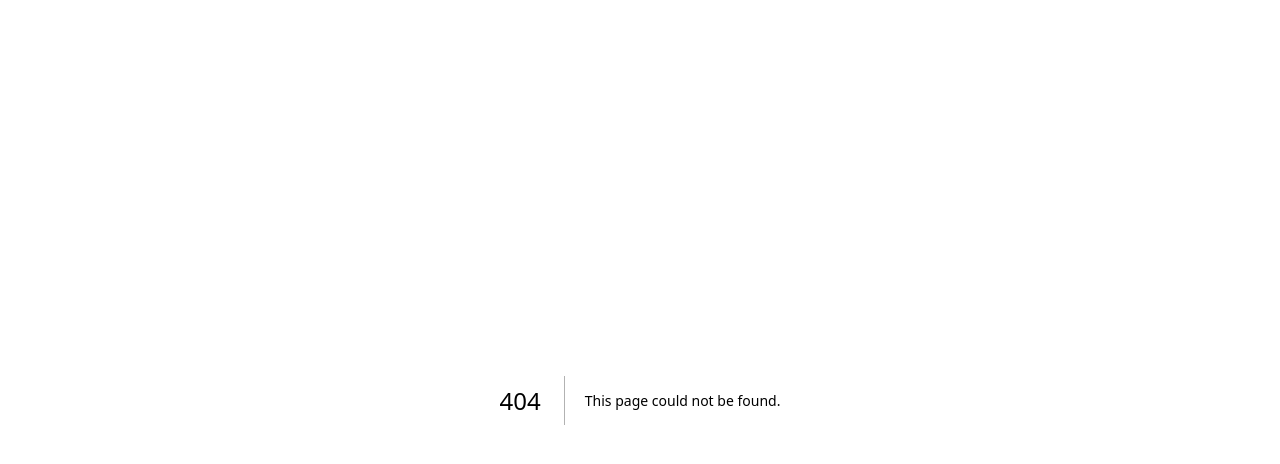
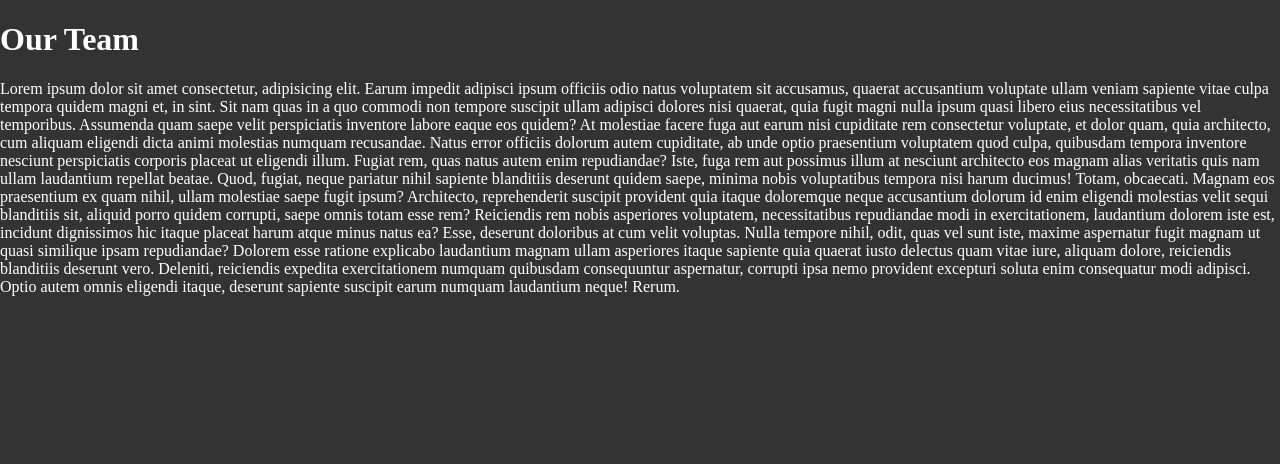
Before and after one commit to rsshonjoydas/nextjs, a Next.js app: page /about/team in a window 1280 px wide. Before the commit this address had no page. Shown: the top 464 px of the page. Built offline with nearby package versions, Linux system fonts and the light colour scheme.

Commit message:
nested routes

```diff
--- /dev/null
+++ b/src/app/about/team/page.tsx
@@ -0,0 +1,47 @@
+import { FC } from 'react';
+
+interface TeamPageProps {}
+
+const TeamPage: FC<TeamPageProps> = () => {
+  return (
+    <>
+      <h1>Our Team</h1>
+      <p>
+        Lorem ipsum dolor sit amet consectetur, adipisicing elit. Earum impedit
+        adipisci ipsum officiis odio natus voluptatem sit accusamus, quaerat
+        accusantium voluptate ullam veniam sapiente vitae culpa tempora quidem
+        magni et, in sint. Sit nam quas in a quo commodi non tempore suscipit
+        ullam adipisci dolores nisi quaerat, quia fugit magni nulla ipsum quasi
+        libero eius necessitatibus vel temporibus. Assumenda quam saepe velit
+        perspiciatis inventore labore eaque eos quidem? At molestiae facere fuga
+        aut earum nisi cupiditate rem consectetur voluptate, et dolor quam, quia
+        architecto, cum aliquam eligendi dicta animi molestias numquam
+        recusandae. Natus error officiis dolorum autem cupiditate, ab unde optio
+        praesentium voluptatem quod culpa, quibusdam tempora inventore nesciunt
+        perspiciatis corporis placeat ut eligendi illum. Fugiat rem, quas natus
+        autem enim repudiandae? Iste, fuga rem aut possimus illum at nesciunt
+        architecto eos magnam alias veritatis quis nam ullam laudantium repellat
+        beatae. Quod, fugiat, neque pariatur nihil sapiente blanditiis deserunt
+        quidem saepe, minima nobis voluptatibus tempora nisi harum ducimus!
+        Totam, obcaecati. Magnam eos praesentium ex quam nihil, ullam molestiae
+        saepe fugit ipsum? Architecto, reprehenderit suscipit provident quia
+        itaque doloremque neque accusantium dolorum id enim eligendi molestias
+        velit sequi blanditiis sit, aliquid porro quidem corrupti, saepe omnis
+        totam esse rem? Reiciendis rem nobis asperiores voluptatem,
+        necessitatibus repudiandae modi in exercitationem, laudantium dolorem
+        iste est, incidunt dignissimos hic itaque placeat harum atque minus
+        natus ea? Esse, deserunt doloribus at cum velit voluptas. Nulla tempore
+        nihil, odit, quas vel sunt iste, maxime aspernatur fugit magnam ut quasi
+        similique ipsam repudiandae? Dolorem esse ratione explicabo laudantium
+        magnam ullam asperiores itaque sapiente quia quaerat iusto delectus quam
+        vitae iure, aliquam dolore, reiciendis blanditiis deserunt vero.
+        Deleniti, reiciendis expedita exercitationem numquam quibusdam
+        consequuntur aspernatur, corrupti ipsa nemo provident excepturi soluta
+        enim consequatur modi adipisci. Optio autem omnis eligendi itaque,
+        deserunt sapiente suscipit earum numquam laudantium neque! Rerum.
+      </p>
+    </>
+  );
+};
+
+export default TeamPage;
```
